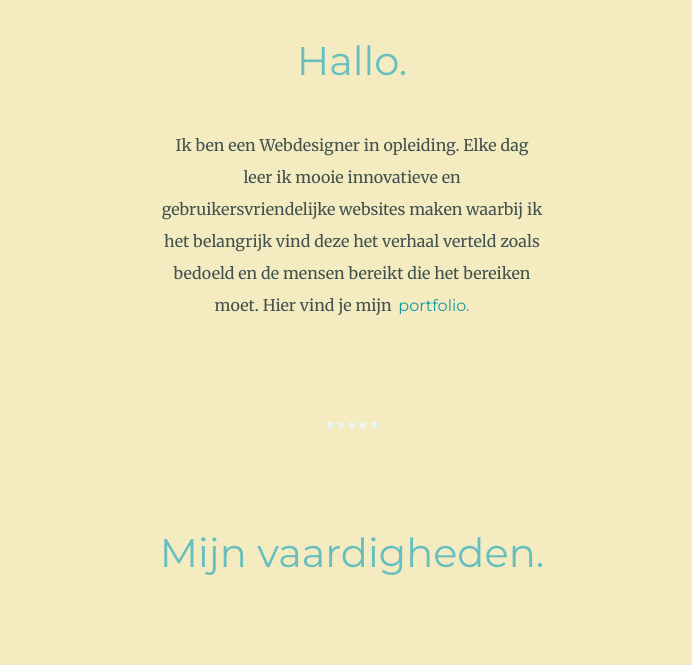
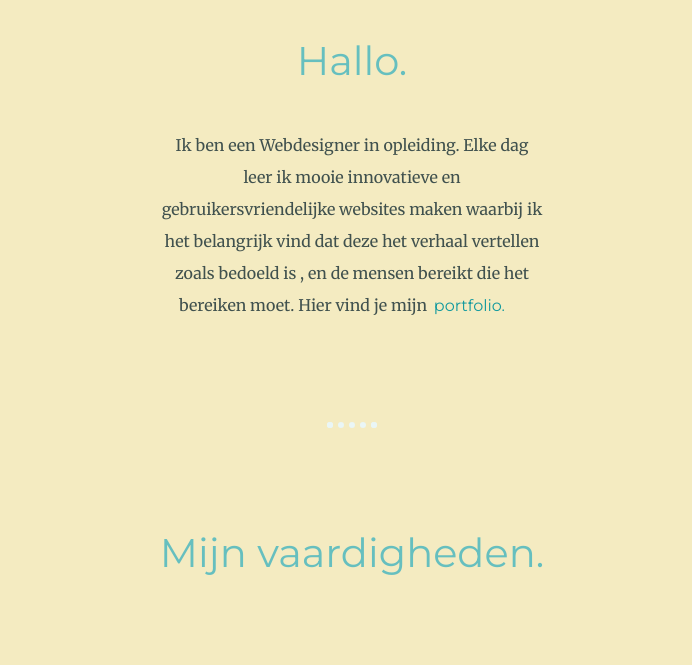
Before and after one commit to MichaHuiskamp/MySite, a plain HTML site: page index.html in a window 1280 px wide. Shown: the part 1150-1815 px from the top of the page, without its empty margins (288-980 px from the left). Drawn offline with Linux system fonts and the light colour scheme.

Commit message:
Add files via upload

```diff
--- a/index.html
+++ b/index.html
@@ -21,7 +21,7 @@
     <div class="profile">
       <img src="images/Micha.png" alt="Micha-picture">
       <h2>Hallo.</h2>
-      <p class="intro">Ik ben een Webdesigner in opleiding. Elke dag leer ik mooie innovatieve en gebruikersvriendelijke websites maken waarbij ik het belangrijk vind deze het verhaal verteld zoals bedoeld en de mensen bereikt die het bereiken moet. Hier vind je mijn <a class="linkfolio" href="portfolio.html">portfolio.</a></p>
+      <p class="intro">Ik ben een Webdesigner in opleiding. Elke dag leer ik mooie innovatieve en gebruikersvriendelijke websites maken waarbij ik het belangrijk vind dat deze het verhaal vertellen zoals bedoeld is , en de mensen bereikt die het bereiken moet. Hier vind je mijn <a class="linkfolio" href="portfolio.html">portfolio.</a></p>
     </div>
 
 <hr class="dotted">
```
